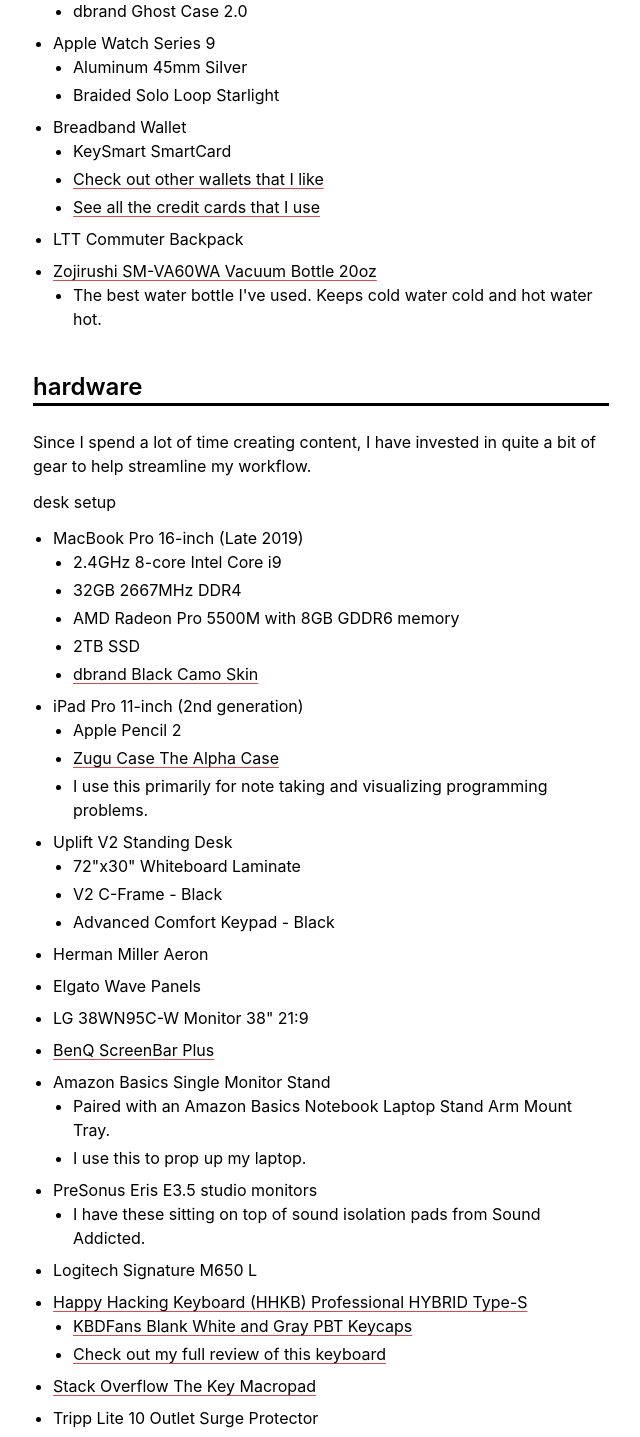
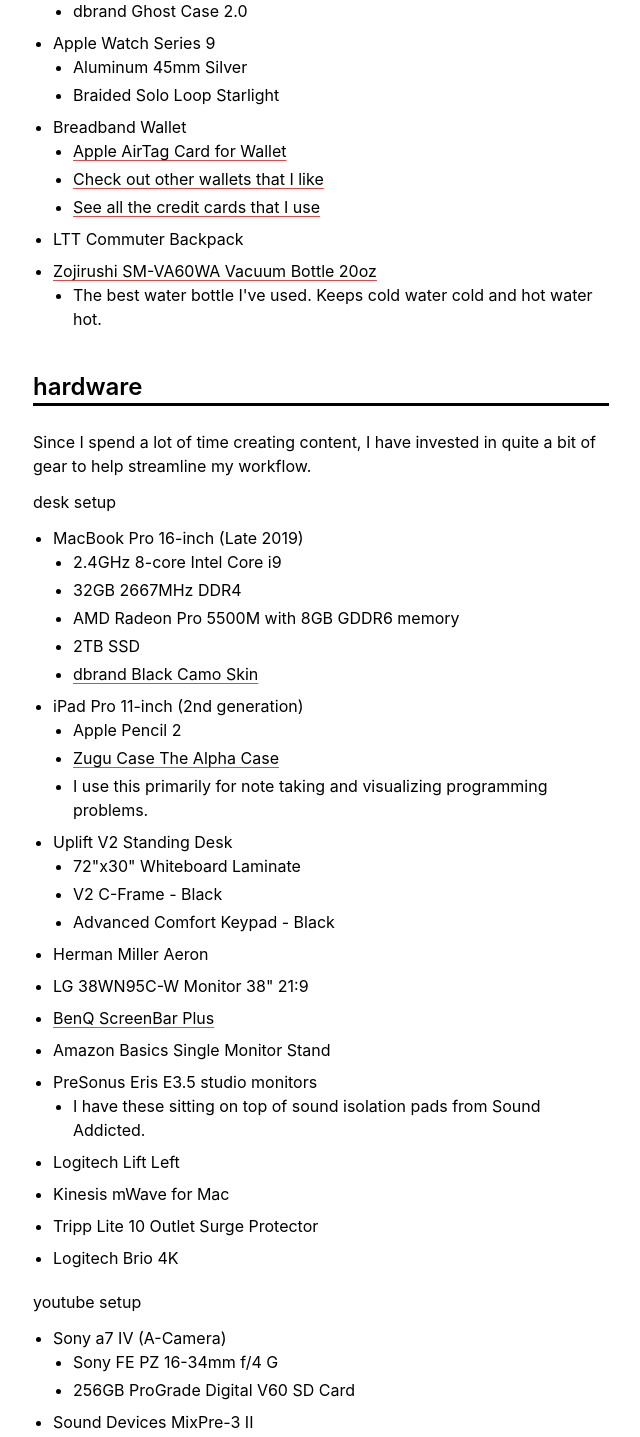
Before and after one commit to dickwyn/v4, a Next.js app: page /things in a window 1280 px wide. Shown: the part 400-1837 px from the top of the page, without its empty margins (319-959 px from the left). Built offline with nearby package versions, Linux system fonts and the light colour scheme.

Commit message:
chore: update things

```diff
--- a/app/things/things.ts
+++ b/app/things/things.ts
@@ -8,7 +8,8 @@
         name: 'Breadband Wallet',
         attributeList: [
           {
-            name: 'KeySmart SmartCard',
+            name: 'Apple AirTag Card for Wallet',
+            url: 'https://rovistech.com/products/slim-airtag-card',
           },
           {
             name: 'Check out other wallets that I like',
@@ -79,7 +80,6 @@
             ],
           },
           { name: 'Herman Miller Aeron' },
-          { name: 'Elgato Wave Panels' },
           {
             name: 'LG 38WN95C-W Monitor 38" 21:9',
           },
@@ -89,10 +89,6 @@
           },
           {
             name: 'Amazon Basics Single Monitor Stand',
-            attributeList: [
-              { name: 'Paired with an Amazon Basics Notebook Laptop Stand Arm Mount Tray.' },
-              { name: 'I use this to prop up my laptop.' },
-            ],
           },
           {
             name: 'PreSonus Eris E3.5 studio monitors',
@@ -100,26 +96,12 @@
               { name: 'I have these sitting on top of sound isolation pads from Sound Addicted.' },
             ],
           },
-          { name: 'Logitech Signature M650 L' },
+          { name: 'Logitech Lift Left' },
           {
-            name: 'Happy Hacking Keyboard (HHKB) Professional HYBRID Type-S',
-            url: 'https://happyhackingkb.com/',
-            attributeList: [
-              {
-                name: 'KBDFans Blank White and Gray PBT Keycaps',
-                url: 'https://mechanicalkeyboards.com/shop/index.php?l=product_detail&p=6809',
-              },
-              {
-                name: 'Check out my full review of this keyboard',
-                url: 'https://youtu.be/jG-0pFJ1oNE',
-              },
-            ],
-          },
-          {
-            name: 'Stack Overflow The Key Macropad',
-            url: 'https://drop.com/buy/stack-overflow-the-key-macropad',
+            name: 'Kinesis mWave for Mac',
           },
           { name: 'Tripp Lite 10 Outlet Surge Protector' },
+          { name: 'Logitech Brio 4K' },
         ],
       },
       {
@@ -173,9 +155,6 @@
           {
             name: 'Aputure Accent B7c LED RGBWW Light',
           },
-          {
-            name: 'GVM 480LS Bi-color LED Light',
-          },
           { name: 'Elvid 9-Section Acrylic Production Slate with Color Clapper Sticks' },
           { name: 'X-Rite ColorChecker Passport Video' },
           {
@@ -203,6 +182,7 @@
           { name: 'Sigma 24-70mm f/2.8 DG DN (Sony E)' },
           { name: 'Sony 90mm f/2.8 Macro' },
           { name: 'Helios 44-2 58mm f/2.0' },
+          { name: 'Sony 16-35mm f/4 G PZ' },
         ],
       },
       {
@@ -269,7 +249,7 @@
       {
         name: 'windows',
         sort: true,
-        list: [{ name: 'MiKTeX' }, { name: 'PhotoScape' }, { name: 'Windows Terminal' }],
+        list: [{ name: 'MiKTeX' }, { name: 'Windows Terminal' }],
       },
       {
         name: 'android',
@@ -286,7 +266,7 @@
         list: [
           { name: '1Password' },
           { name: 'React Developer Tools' },
-          { name: 'uBlock Origin Lit' },
+          { name: 'uBlock Origin Lite' },
           { name: 'The Camelizer' },
           { name: 'SponsorBlock for YouTube' },
         ],
```
